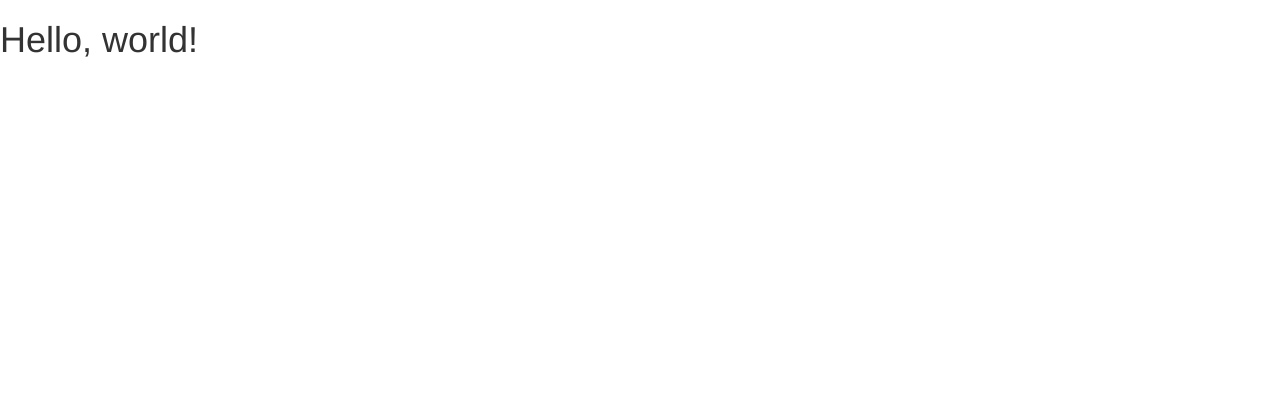
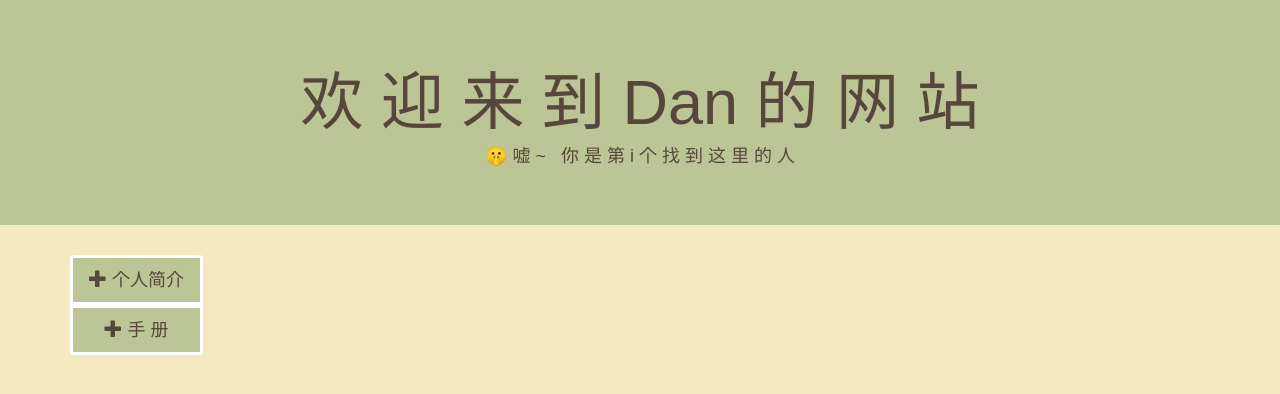
Before and after one commit to Yan-dan/Yan-dan.github.io, a plain HTML site: page index.html in a window 1280 px wide. Drawn offline with nearby package versions, Linux system fonts and the light colour scheme.

Commit message:
Add files via upload

```diff
--- a/index.html
+++ b/index.html
@@ -1,13 +1,63 @@
 <!DOCTYPE html>
 <html>
    <head>
-      <title>Bootstrap 模板</title>
+      <title>Dan's website</title>
       <meta name="viewport" content="width=device-width, initial-scale=1.0">
+      <!--link rel="stylesheet" href="https://cdn.staticfile.org/twitter-bootstrap/3.3.7/css/bootstrap.min.css"-->
+      <script src="https://cdn.staticfile.org/jquery/2.1.1/jquery.min.js"></script>
       <link href="https://maxcdn.bootstrapcdn.com/bootstrap/3.3.7/css/bootstrap.min.css" rel="stylesheet">
+      <link rel ="stylesheet" type="text/css" href="./style.css">
+      <script src="./test.js" type="text/javascript"></script>
    </head>
-   <body>
-      <h1>Hello, world!</h1>
-      <script src="https://code.jquery.com/jquery.js"></script>
-      <script src="js/bootstrap.min.js"></script>
+   <body type="body" href="style.css">
+      <div class="jumbotron text-center" style="background-color:#bcc595;">
+         <h1> 欢 迎 来 到 Dan 的 网 站</h1>
+         <h4> 🤫 嘘 ~ &nbsp; 你 是 第 i 个 找 到 这 里 的 人</h4>
+      </div>
+
+      <div class="container">
+         <div class="row">
+            <div class="col-sm-3" >
+               <div class ="btn-group-vertical">
+                  <button type="button" class="btn btn-default btn-lg" onclick = "showHideContent()">
+                     <span class="glyphicon glyphicon-plus"></span> 个人简介
+                  </button>
+                  <div id="self_intro" style="display:None">
+                     <ul class="nav nav-pills nav-stacked">
+                     <li class="active"><a href="#">链接 1</a></li>
+                     <li><a href="#">链接 2</a></li>
+                     <li><a href="#">链接 3</a></li>
+                     </ul>
+                  </div>
+                  <button type="button" class="btn btn-default btn-lg">
+                     <span class="glyphicon glyphicon-plus"></span>  手 册
+                  </button>
+   <!--               <ul class="nav nav-pills nav-stacked">-->
+   <!--                  <li class="active"><a href="#">链接 1</a></li>-->
+   <!--                  <li><a href="#">链接 2</a></li>-->
+   <!--                  <li><a href="#">链接 3</a></li>-->
+   <!--               </ul>-->
+   <!--               <hr class="hidden-sm hidden-md hidden-lg">-->
+               </div>
+            </div>
+         </div>
+      </div>
+
+
+<!--      <div class="container">-->
+<!--         <div class="row" style="background-color:#c1c2a4;">-->
+<!--            <div class="col-lg-6 col-lg-offset-3">-->
+<!--               &lt;!&ndash;box-shadow: inset 1px -1px 1px #444, inset -1px 1px 1px #444;&ndash;&gt;-->
+<!--               &lt;!&ndash;box-shadow是为了加上边框&ndash;&gt;-->
+<!--               <br>-->
+<!--               <br>-->
+<!--               <p style="font-size:50px">欢 迎 来 到 Dan 的 网 站-->
+<!--               </p>-->
+<!--            </div>-->
+<!--         </div>-->
+<!--         &lt;!&ndash;script src="https://code.jquery.com/jquery.js"></script&ndash;&gt;-->
+<!--         &lt;!&ndash;script src="js/bootstrap.min.js"></script&ndash;&gt;-->
+<!--      </div>-->
+
    </body>
 </html>
--- /dev/null
+++ b/style.css
@@ -0,0 +1,82 @@
+.img-responsive {
+  display: block;
+  height: auto;
+  max-width: 100%;
+}
+/*响应式图像style，<img src="..." class="img-responsive" alt="响应式图像">, 让图像自适应大小却不超过父类*/
+
+body {
+  font-family: "Arial", Helvetica, Arial, sans-serif; /*字体
+  font-size: 18px; /*字体默认大小*/
+  line-height: 1.5; /*默认的行高*/
+  color: #56473d; /*默认的文本颜色*/
+  background-color: #f5e9c2; /*#bcc595：淡绿色*/
+  margin: 0px; /*距离窗口上沿的距离*/
+}
+
+.container {
+   padding-right: 15px;
+   padding-left: 15px;
+   margin-right: auto;
+   margin-left: auto;
+}
+
+/*.btn:hover .glyphicon{
+    color: #81624d;
+}*/
+
+.btn.btn-default{
+    background-color: #bcc595;
+    color:#56473d;
+    border-color: #ffffff;
+    outline:none;
+    border-width: 3px;
+}
+
+.btn.btn-default:hover {
+    color: #81624d;
+    outline: none;
+}
+
+.btn.btn-default:active, .btn.btn-default:focus{
+    outline: none;
+    box-shadow: none;
+}
+
+/*
+    border-color: #ffffff;
+    border-width: 3px;
+*/
+
+/*.btn.btn-default {
+  color: #ffffff;
+  background-color: #5cb85c;
+  border-color: #5cb85c;
+}*/
+
+/*.btn:focus .glyphicon{
+    color: #2b2623;
+   :active 元素被点击时变色，但颜色在点击后消失
+    :focus 元素被点击后变色，且颜色在点击后不消失
+}*/
+
+/*
+通过属性 @link-color 设置全局链接的颜色。
+
+对于链接的默认样式，如下设置：
+
+a:hover,
+a:focus {
+  color: #2a6496;
+  text-decoration: underline;
+}
+
+a:focus {
+  outline: thin dotted #333;
+  outline: 5px auto -webkit-focus-ring-color;
+  outline-offset: -2px;
+}
+所以，当鼠标悬停在链接上，或者点击过的链接，颜色会被设置为 #2a6496。同时，会呈现一条下划线。
+除此之外，点击过的链接，会呈现一个颜色码为 #333 的细的虚线轮廓。另一条规则是设置轮廓为 5 像素宽，且对于基于 webkit 浏览器有一个 -webkit-focus-ring-color 的浏览器扩展。轮廓偏移设置为 -2 像素。
+以上所有这些样式都可以在 scaffolding.less 中找到。
+*/
--- /dev/null
+++ b/test.js
@@ -0,0 +1,5 @@
+//alert("READY？") /*Check if this JS file is called*/
+
+function showHideContent(){
+    $("#self_intro").toggle(); /*toggle():元素上进行隐藏和显示之间的切换*/
+}
```
